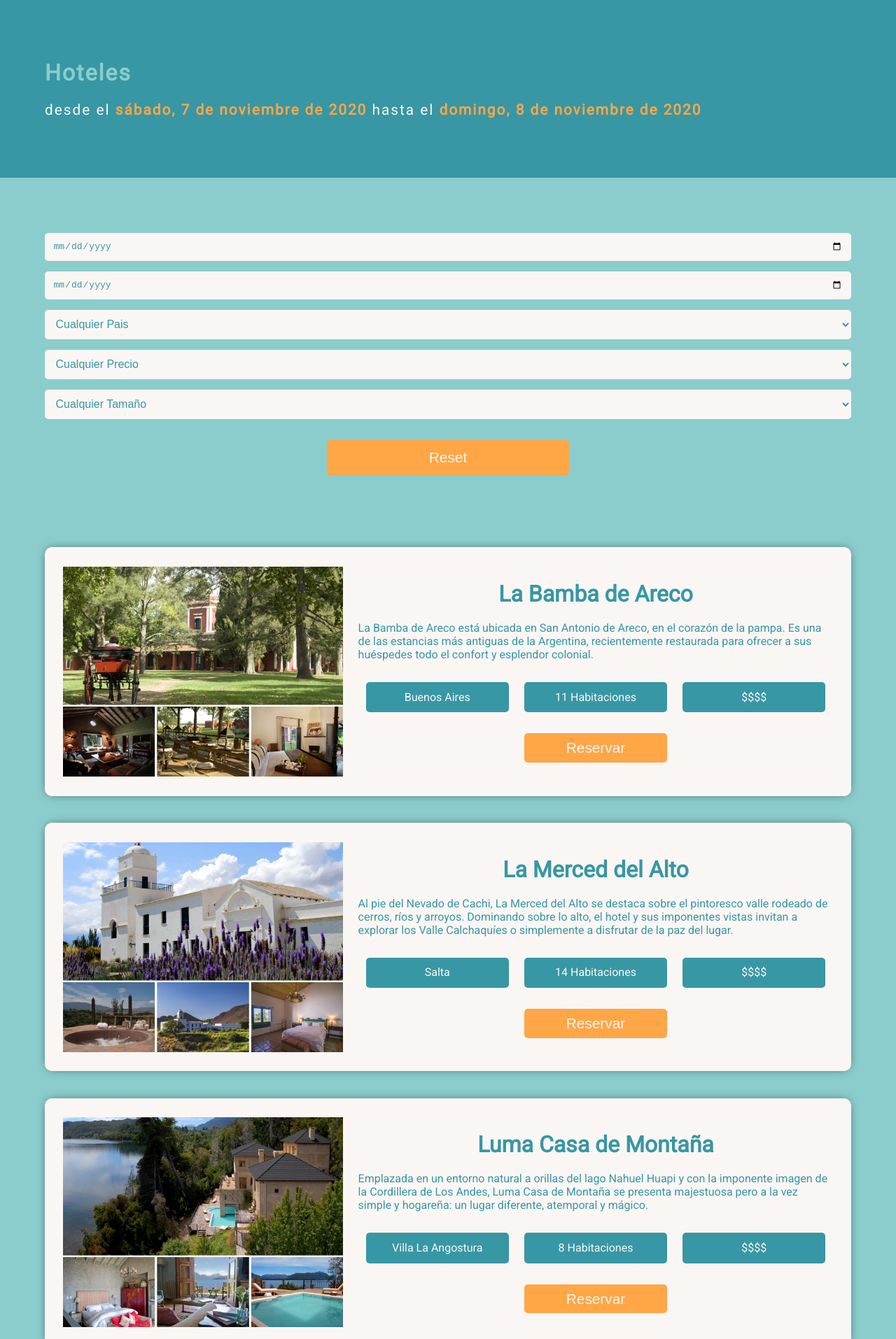
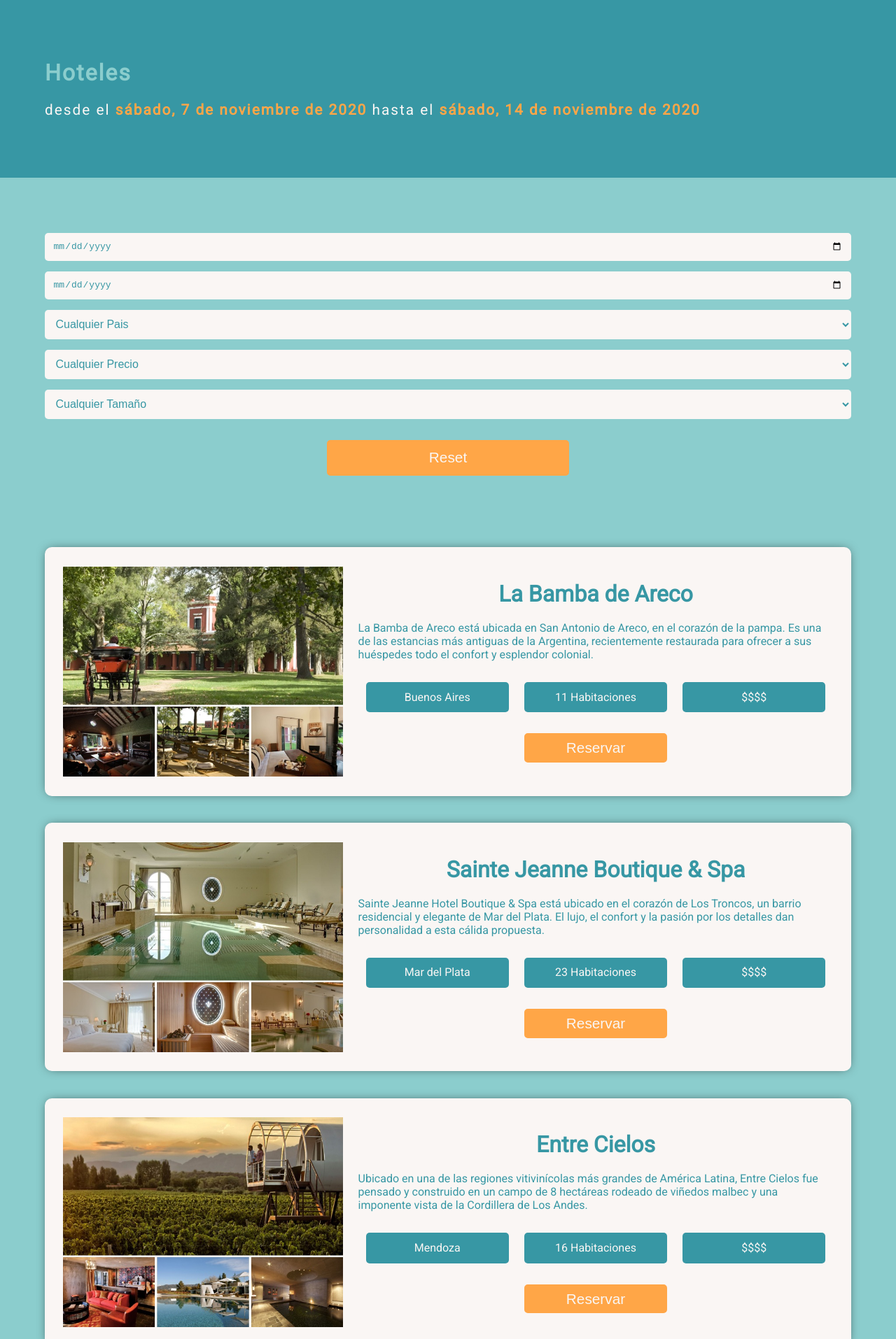
Before and after one commit to damiloyola/proyecto3-reserva-alojamiento, a React (Create React App) app: page / in a window 1280 px wide. Shown: the top 1914 px of the page at 70% size. Built offline with nearby package versions, Linux system fonts and the light colour scheme.

Commit message:
se agrega verificacion de first time al filtro fecha

```diff
--- a/src/components/Cards.js
+++ b/src/components/Cards.js
@@ -31,7 +31,10 @@ const Cards = () => {
             "YYYY-MM-DD"
         );
         const itemDateEnd = moment(item.availabilityTo).format("YYYY-MM-DD");
-        if (stateStart >= itemDateStart && stateEnd <= itemDateEnd) {
+        if (
+            state.firstTime ||
+            (stateStart >= itemDateStart && stateEnd <= itemDateEnd)
+        ) {
             return true;
         }
     };
--- a/src/components/StateContext.js
+++ b/src/components/StateContext.js
@@ -7,7 +7,7 @@ export const StateProvider = (props) => {
     const [state, setState] = useState({
         firstTime: true,
         dateStart: moment(),
-        dateEnd: moment().add(1, "d"),
+        dateEnd: moment().add(1, "w"),
         country: "0",
         price: "0",
         size: "0",
```
